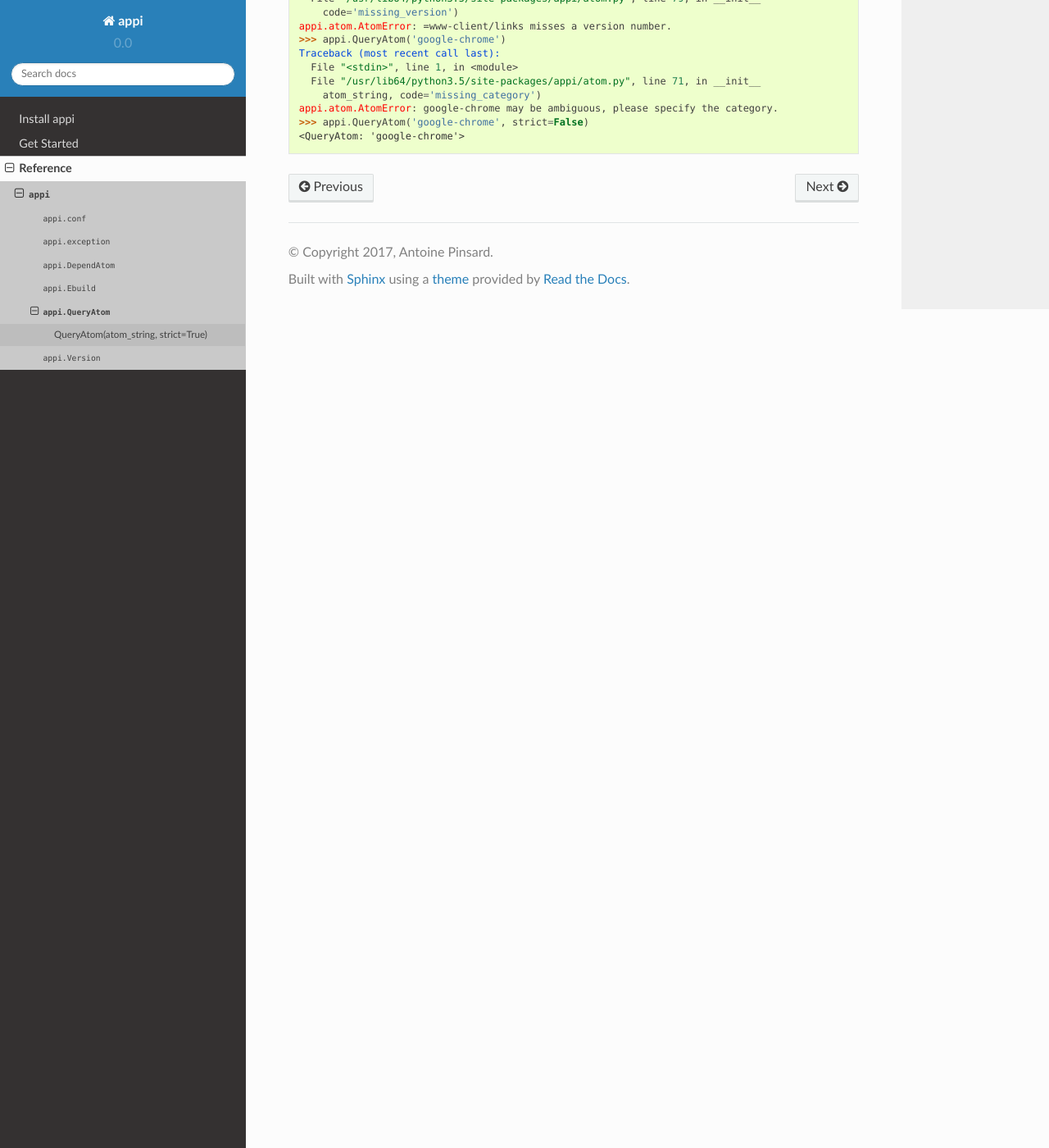
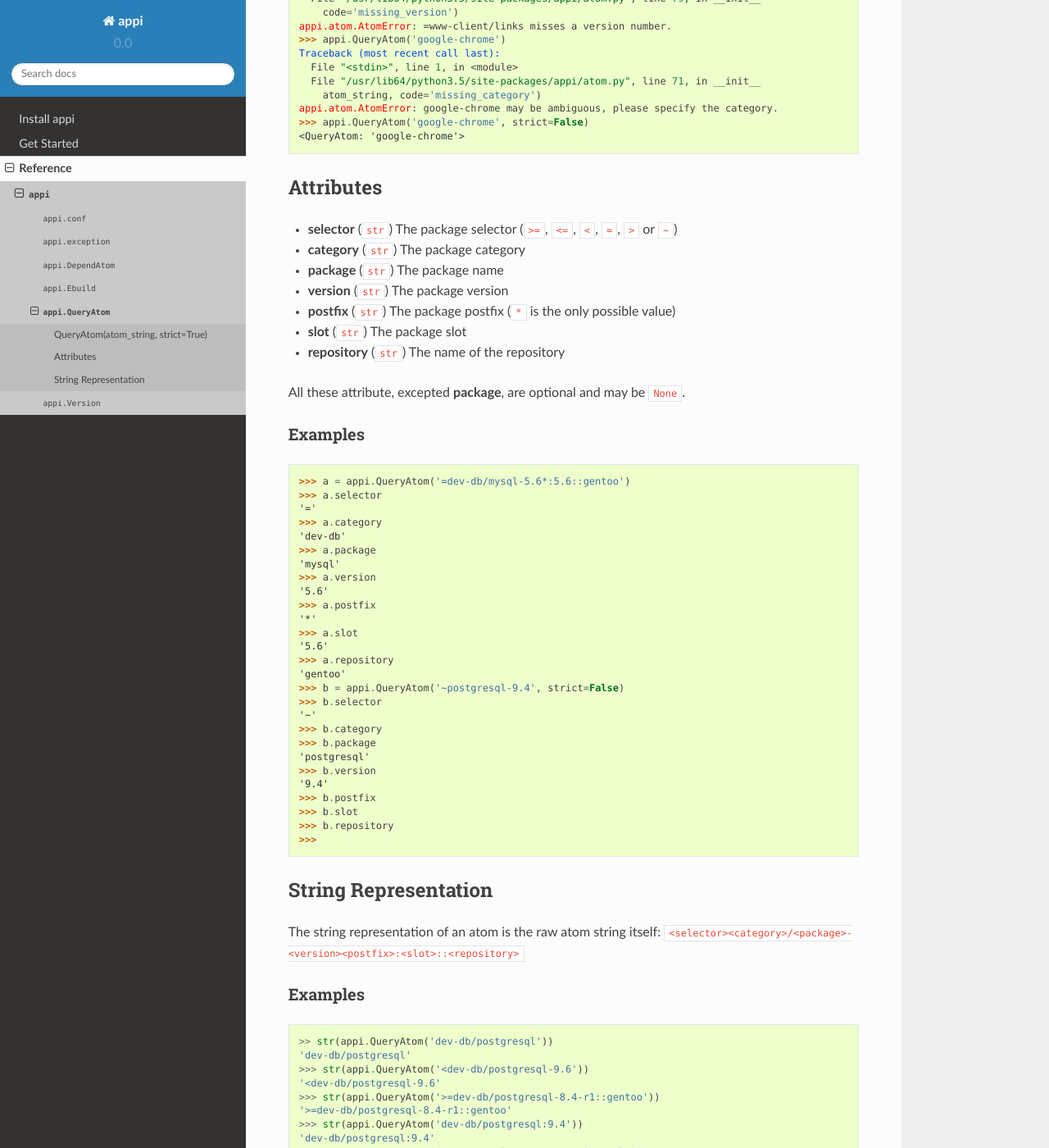
Before and after one commit to funtoo/appi, a Sphinx documentation site: the page built from docs/ref/appi/QueryAtom.rst, in a window 1280 px wide and 1400 px high, scrolled down 1032 px. Shown: the whole window at 82% size. Built offline with Sphinx 7.4.7 and the Read the Docs theme 2.0.0, drawn with Linux system fonts in a browser that asks for light colours; some of the changed text lies outside the part shown.

Commit message:
[doc] Advanced appi.QueryAtom documentation

```diff
--- a/docs/ref/appi/QueryAtom.rst
+++ b/docs/ref/appi/QueryAtom.rst
@@ -63,3 +63,93 @@ Examples
     appi.atom.AtomError: google-chrome may be ambiguous, please specify the category.
     >>> appi.QueryAtom('google-chrome', strict=False)
     <QueryAtom: 'google-chrome'>
+
+
+Attributes
+----------
+
+- **selector** (``str``) The package selector (``>=``, ``<=``, ``<``, ``=``, ``>`` or ``~``)
+- **category** (``str``) The package category
+- **package** (``str``) The package name
+- **version** (``str``) The package version
+- **postfix** (``str``) The package postfix (``*`` is the only possible value)
+- **slot** (``str``) The package slot
+- **repository** (``str``) The name of the repository
+
+All these attribute, excepted **package**, are optional and may be ``None``.
+
+Examples
+~~~~~~~~
+
+.. code-block:: python
+
+    >>> a = appi.QueryAtom('=dev-db/mysql-5.6*:5.6::gentoo')
+    >>> a.selector
+    '='
+    >>> a.category
+    'dev-db'
+    >>> a.package
+    'mysql'
+    >>> a.version
+    '5.6'
+    >>> a.postfix
+    '*'
+    >>> a.slot
+    '5.6'
+    >>> a.repository
+    'gentoo'
+    >>> b = appi.QueryAtom('~postgresql-9.4', strict=False)
+    >>> b.selector
+    '~'
+    >>> b.category
+    >>> b.package
+    'postgresql'
+    >>> b.version
+    '9.4'
+    >>> b.postfix
+    >>> b.slot
+    >>> b.repository
+    >>>
+
+
+String Representation
+---------------------
+
+The string representation of an atom is the raw atom string itself:
+``<selector><category>/<package>-<version><postfix>:<slot>::<repository>``
+
+Examples
+~~~~~~~~
+
+.. code-block:: python
+
+    >> str(appi.QueryAtom('dev-db/postgresql'))
+    'dev-db/postgresql'
+    >>> str(appi.QueryAtom('<dev-db/postgresql-9.6'))
+    '<dev-db/postgresql-9.6'
+    >>> str(appi.QueryAtom('>=dev-db/postgresql-8.4-r1::gentoo'))
+    '>=dev-db/postgresql-8.4-r1::gentoo'
+    >>> str(appi.QueryAtom('dev-db/postgresql:9.4'))
+    'dev-db/postgresql:9.4'
+    >>> a = appi.QueryAtom('=postgresql-9.4-r1', strict=False)
+    >>> str(a)
+    '=postgresql-9.4-r1'
+    >>> a.category = 'dev-db'
+    >>> str(a)
+    '=dev-db/postgresql-9.4-r1'
+
+.. warning:: This can be useful to change the package category of an existing instance as above
+             if you want to read atoms without requiring category and infer it afterwards if it
+             is not a ambiguous. **However,** it is not recommended to change other attributes
+             values. Validity won't be checked and this can lead to incoherent atoms as
+             illustrated below. We don't prevent attributes from being altered, we assume you
+             are a sane minded developer who knows what he is doing.
+
+.. code-block:: python
+
+    >>> # /!\ DONT DO THIS /!\
+    >>> a.selector = ''
+    >>> str(a)
+    'dev-db/postgresql-9.4-r1'
+    >>> # Seriously...
+    >>>
```
Also changed, not shown: README.rst (+10 -10 lines), appi/__init__.py (+10 -0 lines).
